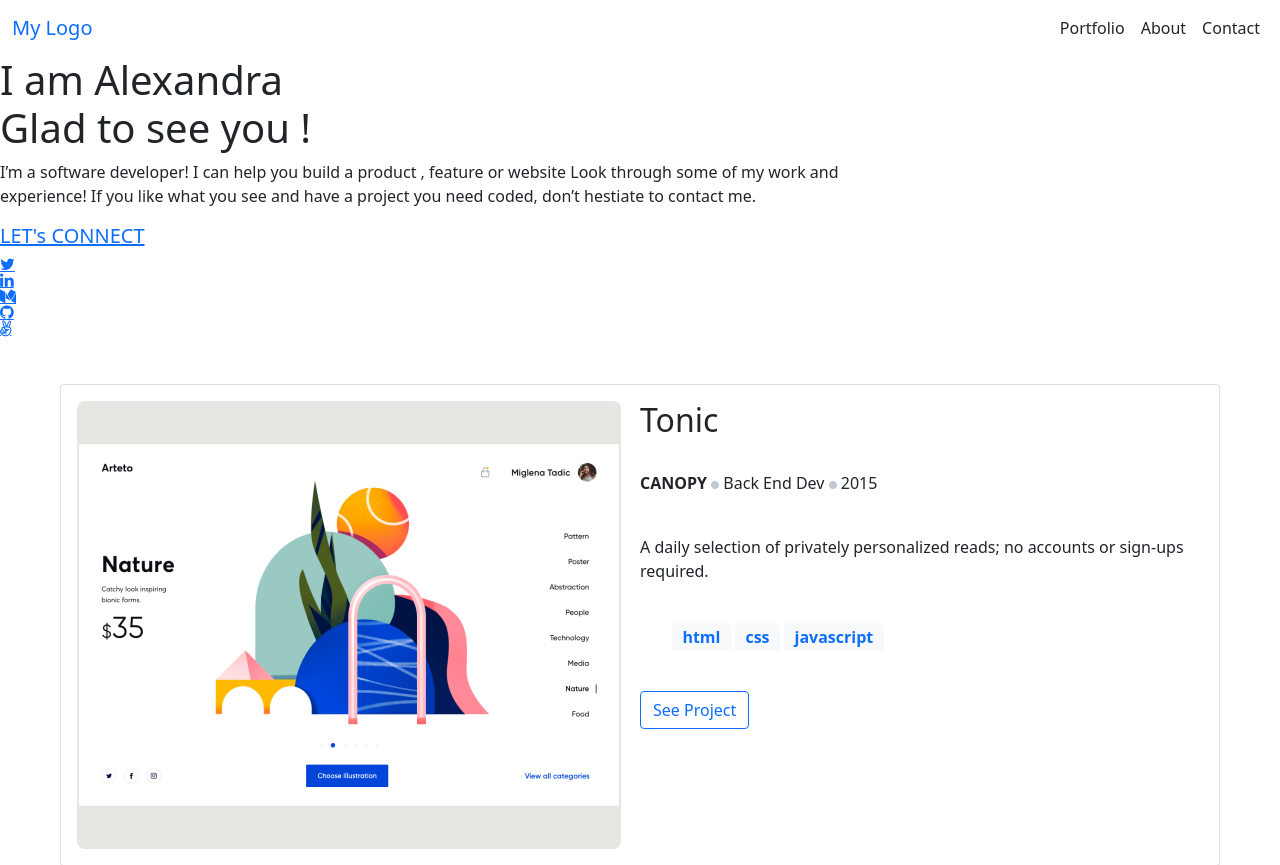
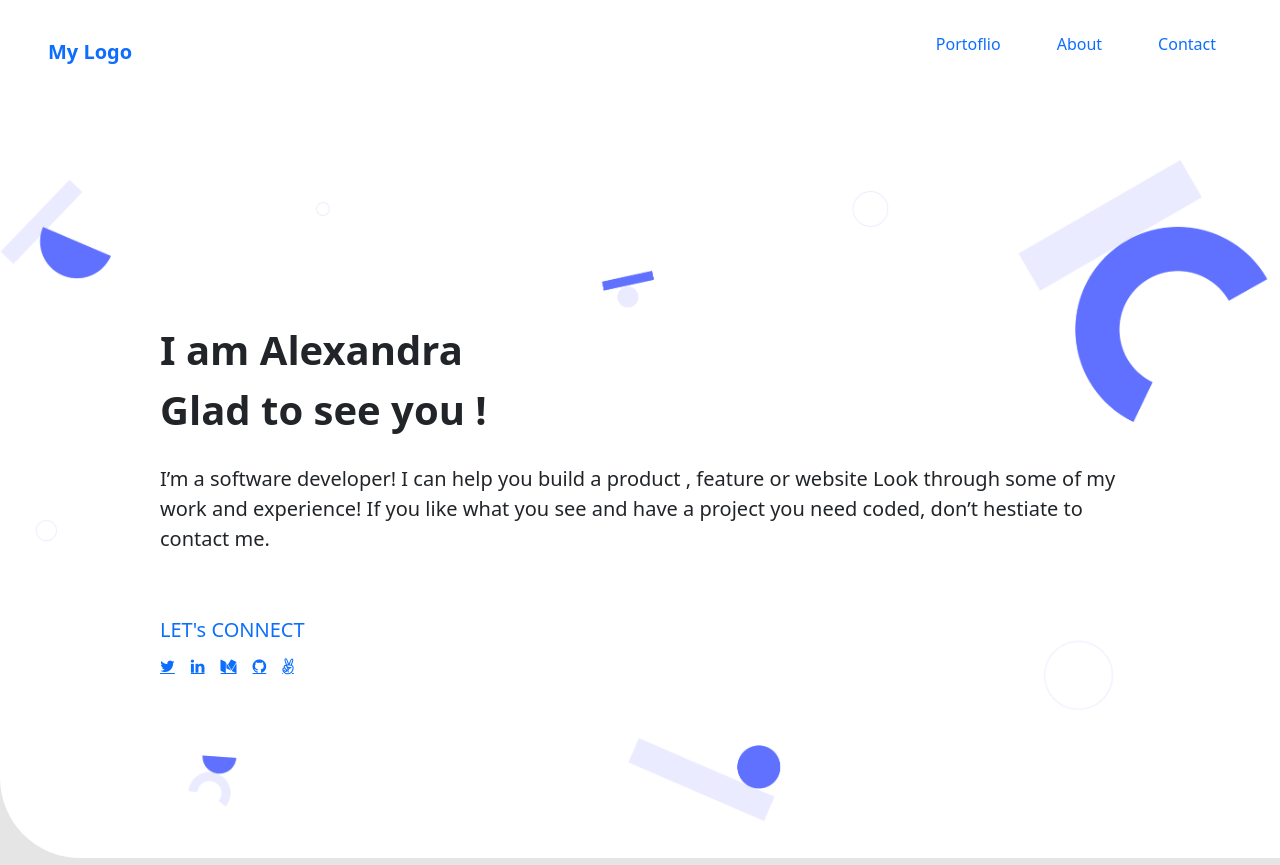
Before and after one commit to AhmedNazirMusah/Bootstrap-Porfolio, a plain HTML site: page index.html in a window 1280 px wide. Shown: the top 865 px of the page. Drawn offline with nearby package versions, Linux system fonts and the light colour scheme.

Commit message:
added css

```diff
--- a/assets/CSS/style.css
+++ b/assets/CSS/style.css
@@ -0,0 +1,19 @@
+.big-div {
+    overflow: hidden;
+    margin: bottom 150px;;
+    max-width: unset;
+    background-color: #e5e5e5;
+  }
+
+.intro-container {
+    background: url(../images/header-desktop.png);
+    background-size: 100%;
+    border-bottom-left-radius: 80px;
+    background-repeat: no-repeat;
+    background-color: white;
+}
+
+.small-intro {
+  padding-top: 160px;
+  padding-bottom: 160px;
+}
--- a/index.html
+++ b/index.html
@@ -14,51 +14,46 @@
 </head>
 
 <body>
-  <div class="header">
-    <nav class="navbar navbar-expand-sm bg-light bg-white">
-      <div class="container-fluid">
-        <a class="navbar-brand" href="#">My Logo</a>
-        <ul class="navbar-nav">
-          <li class="nav-item">
-            <a class="nav-link text-dark" href="#">Portfolio</a>
+  <header class="justify-content-between pt-3 pb-4 px-5 mb-5 d-flex align-items-center">
+    <a href="#" class="primary fs-5 fw-bold text-decoration-none">My Logo</a>
+    <nav class="navbar">
+    <ul class="d-flex list-unstyled secondary">
+    <li class="nav-item ps-4">
+        <a class="nav-link" href="#">Portoflio</a>
     </li>
-          <li class="nav-item">
-            <a class="nav-link text-dark" href="#">About</a>
+    <li class="nav-item ps-4">
+        <a class="nav-link" href="#">About</a>
     </li>
-          <li class="nav-item">
-            <a class="nav-link text-dark" href="#">Contact</a>
+    <li class="nav-item ps-4">
+        <a class="nav-link" href="#">Contact</a>
     </li>
     </ul>
-      </div>
     </nav>
+  </header>
 
-
-
-    <div class="row header1">
-
-      <div class="col-8 text">
-        <h1>I am Alexandra<br>
+<section class="big-div">
+    <section class="intro-container">
+        <div class="w-75 mx-auto small-intro">
+            <h1 class="fs-1 fw-bold lh-base pb-3">I am Alexandra<br>
             Glad to see you !</h1>
-        <p>
+            <p class="fs-5 w-80 pb-5">
             I’m a software developer! I can help you build a product , feature
             or website Look through some of my work and experience! If you like
             what you see and have a project you need coded, don’t hestiate to
             contact me.
             </p>
-        <div class=" row connect">
-          <h5><a href="#">LET's CONNECT</a></h5>
-          <a href="#" class="fa fa-twitter"></a>
-          <a href="#" class="fa fa-linkedin"></a>
-          <a href="#" class="fa fa-medium"></a>
-          <a href="#" class="fa fa-github"></a>
-          <a href="#" class="fa fa-angellist"></a>
-
+            <h5><a href="#" class="text-decoration-none">LET's CONNECT</a></h5>
+            <ul class="d-flex list-unstyled py-1">
+                <li class="me-3"><a href="#" class="fa fa-twitter"></a></li>
+                <li class="me-3"><a href="#" class="fa fa-linkedin"></a></li>
+                <li class="me-3"><a href="#" class="fa fa-medium"></a></li>
+                <li class="me-3"><a href="#" class="fa fa-github"></a></li>
+                <li class="me-3"><a href="#" class="fa fa-angellist"></a></li>
+            </ul>
         </div>
+    </section>
 
 
-      </div>
-    </div>
-  </div>
     <div class="row m-5">
 
                 <div class="col-sm-12">
@@ -248,7 +243,7 @@
                     </div>
                     </div>
                 </div>
-
+</section>
       <div class="row" style="background-image: url('assets/images/aboutbg.png');height: 100vh;">
         <div class="col-5 pt-5 ps-5 ">
           <h1>About<br>Myself</h1>
```
Lines whose indentation alone changed are shown as unchanged.
